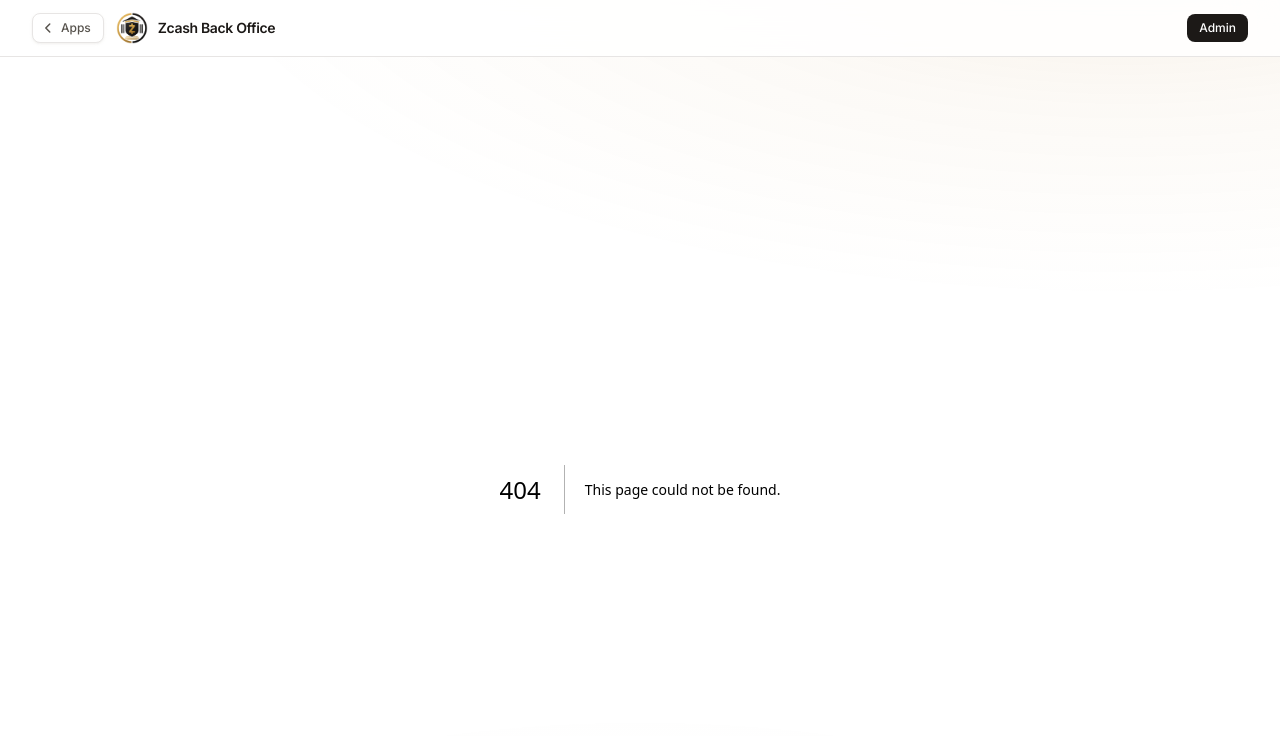
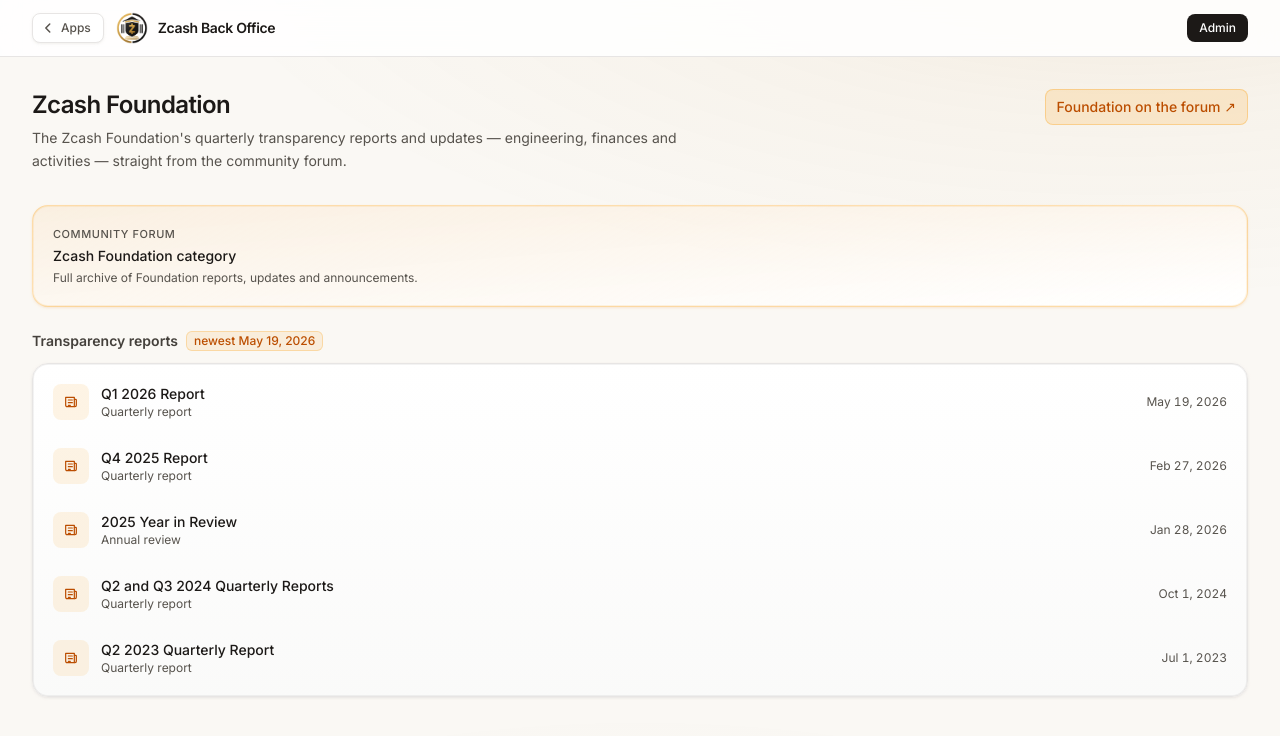
Before and after one commit to Michae2xl/openzcash, a Next.js app: page /zf in a window 1280 px wide. Before the commit this address had no page. Shown: the top 736 px of the page. Built offline with nearby package versions, Linux system fonts and the light colour scheme.

Commit message:
feat(zf): Zcash Foundation app with quarterly transparency reports list

```diff
--- /dev/null
+++ b/src/app/zf/page.tsx
@@ -0,0 +1,137 @@
+import { Badge, Card, PageHeader } from "@/components/ui";
+import { IconNews } from "@/components/icons";
+
+export const dynamic = "force-dynamic";
+export const metadata = { title: "Zcash Foundation · OpenZcash" };
+
+const FORUM_CATEGORY =
+  "https://forum.zcashcommunity.com/c/ecosystem-updates/foundation/21";
+
+type Report = { title: string; date: string; url: string; kind: string };
+
+// Zcash Foundation transparency reports, straight from the community forum.
+const REPORTS: Report[] = [
+  {
+    title: "Q1 2026 Report",
+    date: "2026-05-19",
+    kind: "Quarterly report",
+    url: "https://forum.zcashcommunity.com/t/zcash-foundation-q1-2026-report/55732",
+  },
+  {
+    title: "Q4 2025 Report",
+    date: "2026-02-27",
+    kind: "Quarterly report",
+    url: "https://forum.zcashcommunity.com/t/zcash-foundation-q4-2025-report/54829",
+  },
+  {
+    title: "2025 Year in Review",
+    date: "2026-01-28",
+    kind: "Annual review",
+    url: "https://forum.zcashcommunity.com/t/zcash-foundation-2025-year-in-review/54401",
+  },
+  {
+    title: "Q2 and Q3 2024 Quarterly Reports",
+    date: "2024-10-01",
+    kind: "Quarterly report",
+    url: "https://forum.zcashcommunity.com/t/zcash-foundation-s-quarterly-reports-for-q2-and-q3-2024/50110",
+  },
+  {
+    title: "Q2 2023 Quarterly Report",
+    date: "2023-07-01",
+    kind: "Quarterly report",
+    url: "https://forum.zcashcommunity.com/t/zcash-foundation-q2-2023-quarterly-report/45641",
+  },
+];
+
+const MONTHS = [
+  "Jan",
+  "Feb",
+  "Mar",
+  "Apr",
+  "May",
+  "Jun",
+  "Jul",
+  "Aug",
+  "Sep",
+  "Oct",
+  "Nov",
+  "Dec",
+];
+
+function formatDate(iso: string): string {
+  const [y, m, d] = iso.split("-").map(Number);
+  return `${MONTHS[(m ?? 1) - 1]} ${d}, ${y}`;
+}
+
+export default function ZfPage() {
+  const reports = [...REPORTS].sort((a, b) => b.date.localeCompare(a.date));
+  const latest = reports[0];
+
+  return (
+    <>
+      <PageHeader
+        title="Zcash Foundation"
+        subtitle="The Zcash Foundation's quarterly transparency reports and updates — engineering, finances and activities — straight from the community forum."
+        actions={
+          <a
+            href={FORUM_CATEGORY}
+            target="_blank"
+            rel="noreferrer"
+            className="rounded-lg bg-amber-500/15 px-3 py-2 text-sm font-medium text-amber-700 ring-1 ring-inset ring-amber-500/30 hover:bg-amber-500/25"
+          >
+            Foundation on the forum ↗
+          </a>
+        }
+      />
+
+      <a
+        href={FORUM_CATEGORY}
+        target="_blank"
+        rel="noreferrer"
+        className="block"
+      >
+        <Card interactive className="mb-6">
+          <p className="text-[11px] font-medium uppercase tracking-wider text-stone-600">
+            Community forum
+          </p>
+          <p className="mt-1 text-sm font-medium text-stone-900">
+            Zcash Foundation category
+          </p>
+          <p className="mt-1 text-xs text-stone-600">
+            Full archive of Foundation reports, updates and announcements.
+          </p>
+        </Card>
+      </a>
+
+      <h2 className="mb-3 flex items-center gap-2 text-sm font-semibold text-stone-700">
+        Transparency reports
+        {latest ? (
+          <Badge tone="amber">newest {formatDate(latest.date)}</Badge>
+        ) : null}
+      </h2>
+
+      <Card className="space-y-1 p-2">
+        {reports.map((r) => (
+          <a
+            key={r.url}
+            href={r.url}
+            target="_blank"
+            rel="noreferrer"
+            className="flex items-center gap-3 rounded-lg px-3 py-3 transition hover:bg-stone-100"
+          >
+            <span className="flex h-9 w-9 shrink-0 items-center justify-center rounded-lg bg-amber-500/10 text-amber-700">
+              <IconNews className="h-4 w-4" />
+            </span>
+            <div className="min-w-0 flex-1">
+              <p className="text-sm font-medium text-stone-900">{r.title}</p>
+              <p className="truncate text-xs text-stone-600">{r.kind}</p>
+            </div>
+            <span className="shrink-0 text-xs text-stone-600 tnum">
+              {formatDate(r.date)}
+            </span>
+          </a>
+        ))}
+      </Card>
+    </>
+  );
+}
--- a/src/components/app-launcher.tsx
+++ b/src/components/app-launcher.tsx
@@ -134,6 +134,14 @@
     label: "Meetings",
     sub: "Governance feed",
     href: "/zcg/meetings",
+    Icon: IconNews,
+    grad: GRAD.violet,
+  },
+  {
+    id: "zf",
+    label: "ZF",
+    sub: "Foundation reports",
+    href: "/zf",
     Icon: IconNews,
     grad: GRAD.violet,
   },
```
